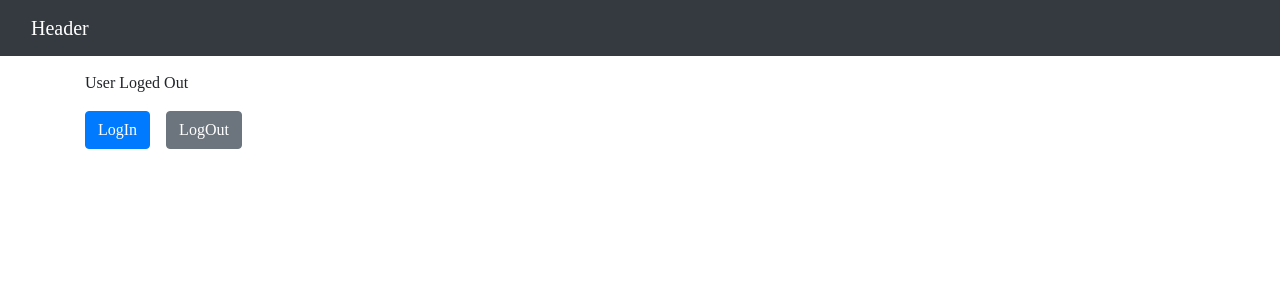
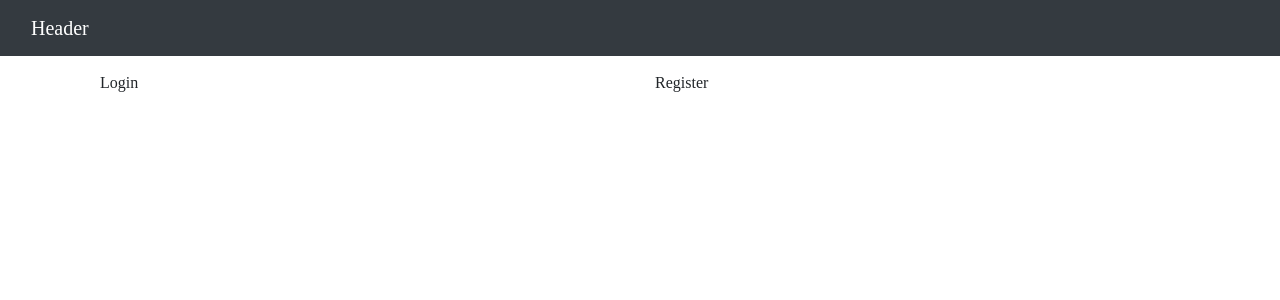
Before and after one commit to Rishu2000/kku-Notes-App, a React (Create React App) app in the folder client/: page / in a window 1280 px wide. Shown: the top 300 px of the page. Built offline with nearby package versions, Linux system fonts and the light colour scheme.

Commit message:
Created an empty Login and Welcome components.

```diff
--- a/client/src/components/App.js
+++ b/client/src/components/App.js
@@ -1,5 +1,7 @@
 import React, {useState} from "react";
 import Header from "./Header";
+import Welcome from "../components/Welcome/Welcome"
+import Login from "../components/Login/Login"
 
 function App() {
 
@@ -13,17 +15,7 @@ function App() {
       <div className="container">
         <div className="row">
           <div className="col-12">
-            <p>{user?`User Loged In  as ${user}`:"User Loged Out"}</p>
-            <button className="Button btn btn-primary"
-              onClick={(e) => {
-                e.preventDefault();
-                setUser("Rishav")}}
-            >LogIn</button>
-            <button className="Button btn btn-secondary ml-3"
-              onClick={(e) => {
-                e.preventDefault();
-                setUser(null)}}
-            >LogOut</button>
+            <p>{user?<Welcome/>:<Login/>}</p>
           </div>
         </div>
       </div>
--- /dev/null
+++ b/client/src/components/Login/Login.js
@@ -0,0 +1,16 @@
+import React from 'react'
+
+const Login = () => {
+    return (
+        <div>
+            <div className="container">
+                <div className="row">
+                    <div className="col-6">Login</div>
+                    <div className="col-6">Register</div>
+                </div>
+            </div>
+        </div>
+    )
+}
+
+export default Login
--- /dev/null
+++ b/client/src/components/Welcome/Welcome.js
@@ -0,0 +1,15 @@
+import React from 'react'
+
+const Welcome = () => {
+    return (
+        <div className="container">
+            <div className="row">
+                <div className="col-12">
+                    Welcome
+                </div>
+            </div>
+        </div>
+    )
+}
+
+export default Welcome
```
